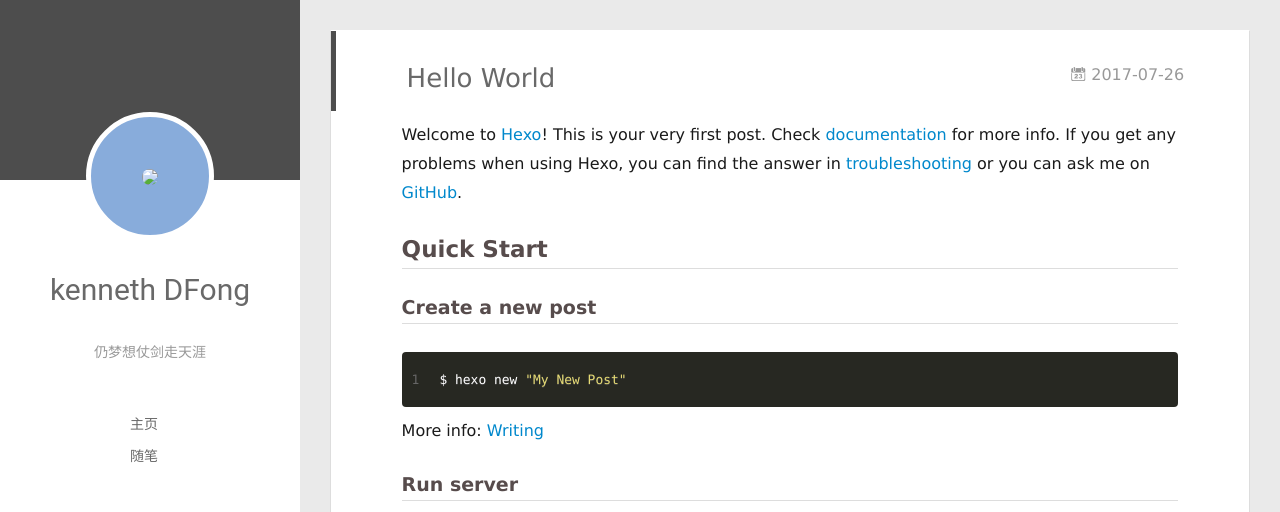
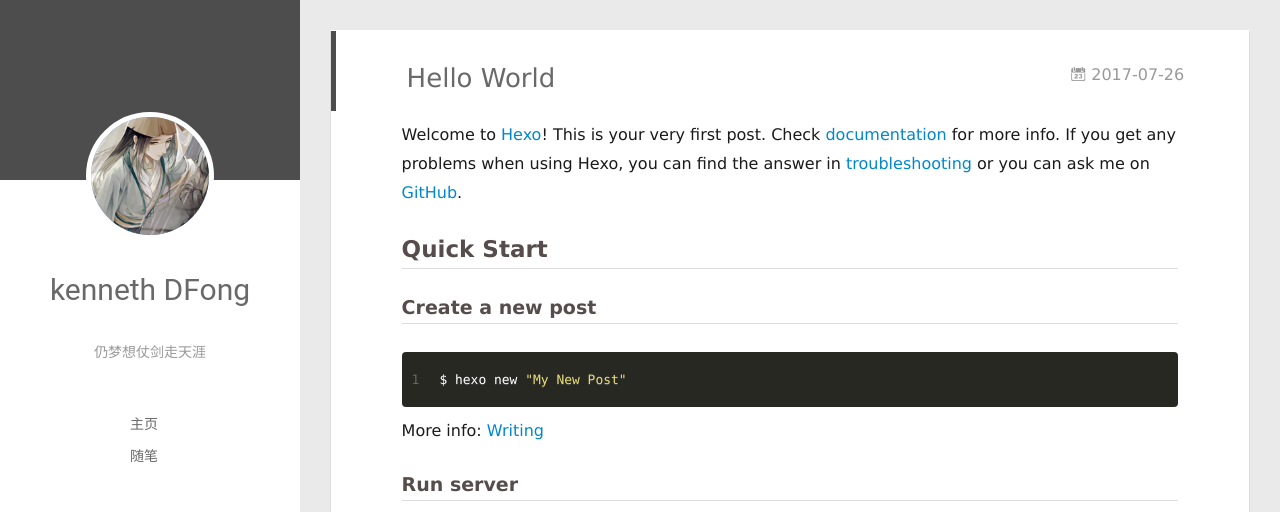
Before and after one commit to kennthDfong/kennethDfong.github.io, a plain HTML site: page 2017/07/26/hello-world/index.html in a window 1280 px wide. Shown: the top 512 px of the page. Drawn offline with Linux system fonts and the light colour scheme; no server answers; a script that the page names is missing.

Commit message:
Site updated: 2017-07-28 13:22:03

```diff
--- a/2017/07/26/hello-world/index.html
+++ b/2017/07/26/hello-world/index.html
@@ -47,7 +47,7 @@
 <div class="intrude-less">
 	<header id="header" class="inner">
 		<a href="/" class="profilepic">
-			<img src="null" class="js-avatar">
+			<img src="/assets/img/swordsman.jpg" class="js-avatar">
 		</a>
 		<hgroup>
 		  <h1 class="header-author"><a href="/">kenneth DFong</a></h1>
@@ -107,7 +107,7 @@
 	<div class="intrude-less">
 		<header id="header" class="inner">
 			<div class="profilepic">
-				<img src="null" class="js-avatar">
+				<img src="/assets/img/swordsman.jpg" class="js-avatar">
 			</div>
 			<hgroup>
 			  <h1 class="header-author js-header-author">kenneth DFong</h1>
```
Also changed, not shown: archives/2017/07/index.html (+2 -2 lines), archives/2017/index.html (+2 -2 lines), archives/index.html (+2 -2 lines), index.html (+2 -2 lines), assets/img/litten.png (added).
